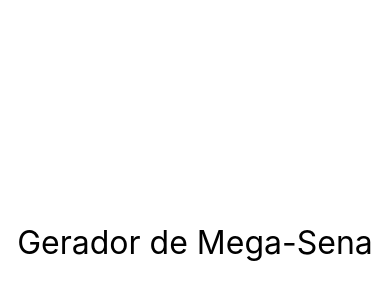
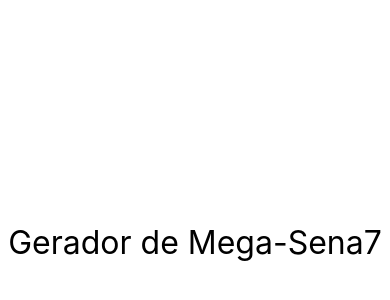
Before and after one commit to Leodf/projetos-react-native, a React Native app in the folder exercicios/: screen / in a window 390 px wide. Shown: the part 180-480 px from the top of the page. Built offline with nearby package versions, Linux system fonts and the light colour scheme.

Commit message:
passando props para a classe

```diff
--- a/exercicios/src/App.js
+++ b/exercicios/src/App.js
@@ -28,7 +28,7 @@
 
 export default () => (
     <SafeAreaView style = {style.App}>
-        <Mega />
+        <Mega qtdeNumeros={7}/>
         {/*
         <FlexboxV4 />
         <FlexboxV3 />
--- a/exercicios/src/components/mega/Mega.js
+++ b/exercicios/src/components/mega/Mega.js
@@ -8,6 +8,7 @@
         return (
             <Text style={Estilo.fontG}>
                 Gerador de Mega-Sena
+                {this.props.qtdeNumeros}
             </Text>
         )
     }
```
